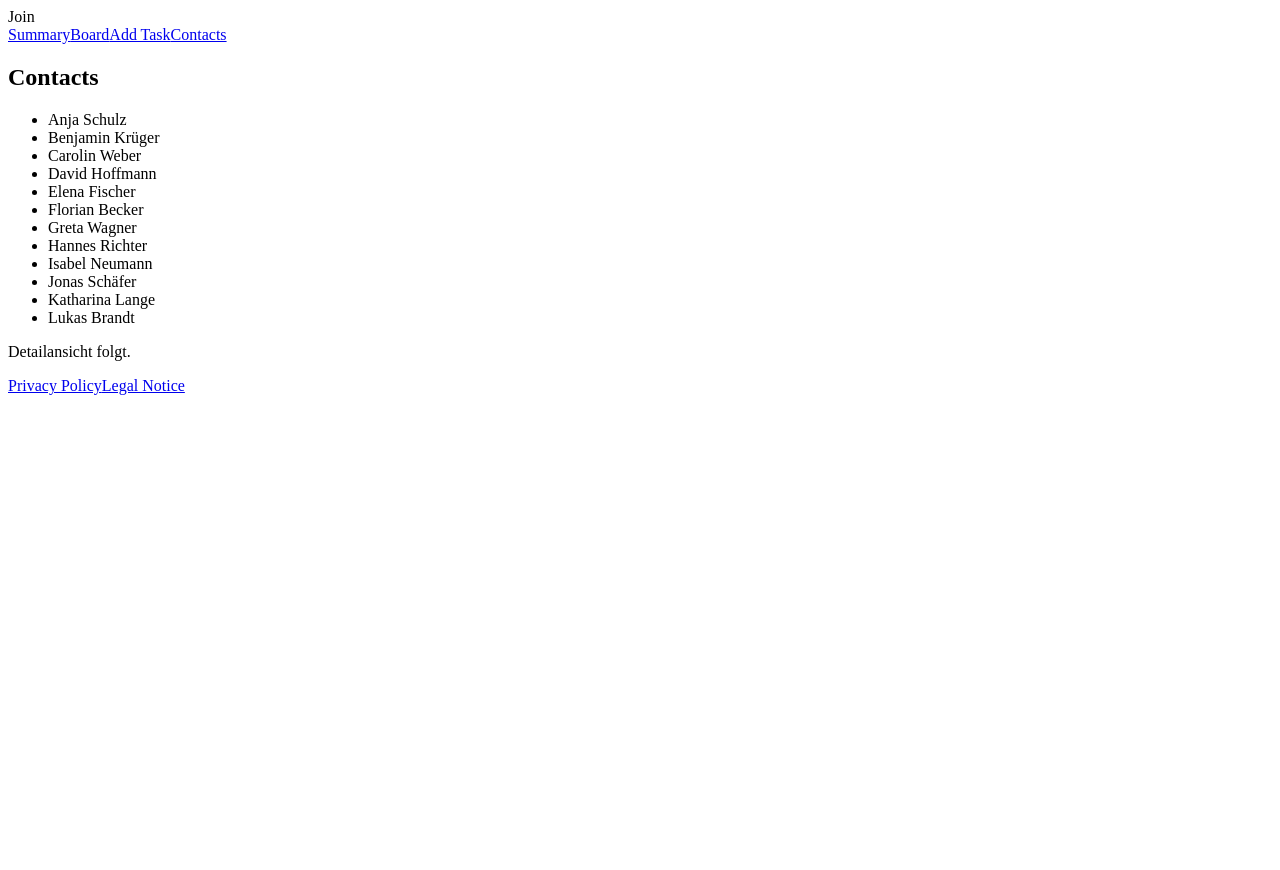
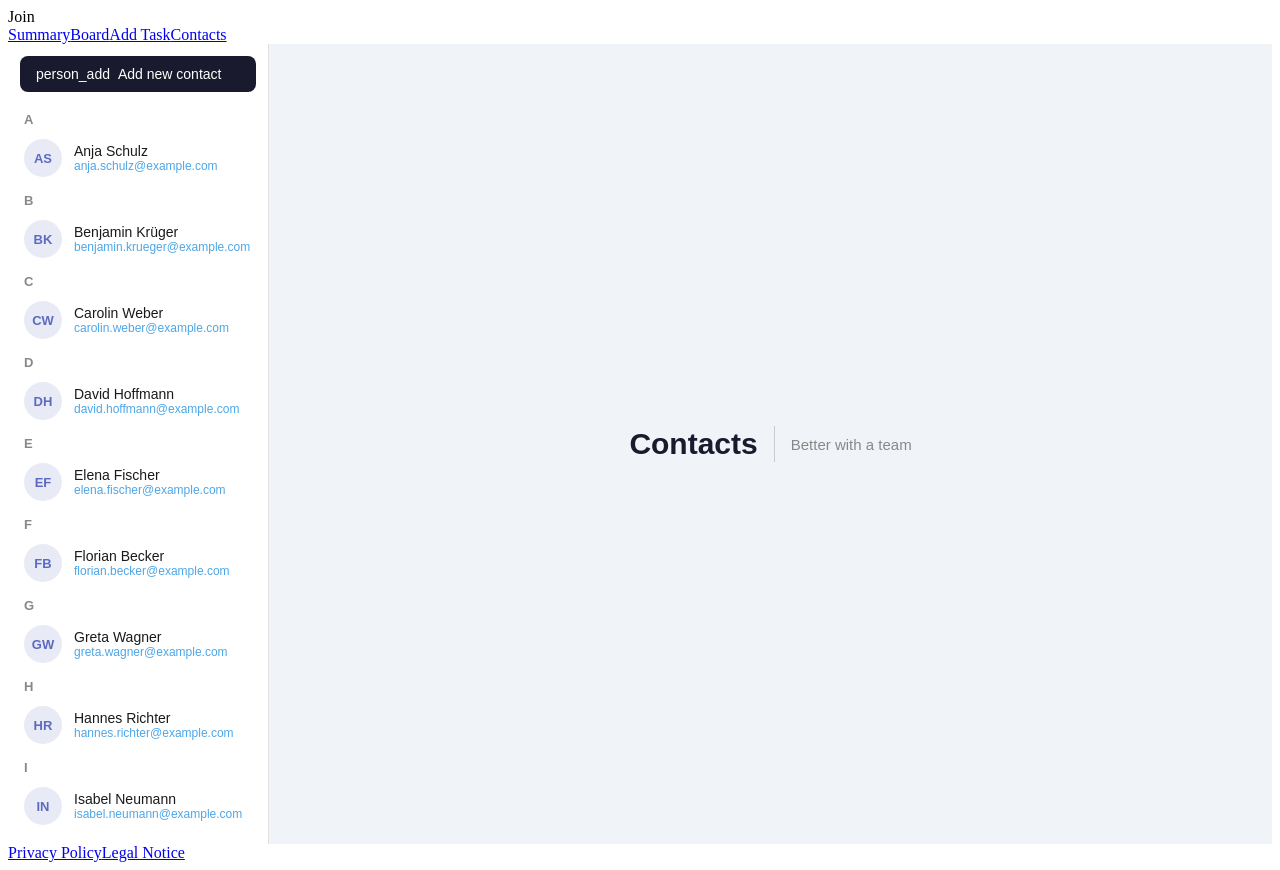
Before and after one commit to rogerfriebus/join, an Angular app: page /contacts in a window 1280 px wide. Before the commit the page ends 800 px from the top, so only its background shows below. Built offline with nearby package versions, Linux system fonts and the light colour scheme.

Commit message:
Feat: added Contact Grp to model, implemented base structure for UI

```diff
--- a/src/app/core/models/contact.model.ts
+++ b/src/app/core/models/contact.model.ts
@@ -23,3 +23,8 @@ export interface Contact {
   /** Letzter Änderungszeitpunkt (ISO-String), wird von Supabase gesetzt. */
   updatedAt?: string;
 }
+
+export interface ContactGroup {
+  letter: string;
+  contacts: Contact[];
+}
--- a/src/app/pages/contacts/contacts.html
+++ b/src/app/pages/contacts/contacts.html
@@ -16,28 +16,67 @@
     - Email per Regex prüfen.
     - Phone nur Zahlen, optional führendes +.
 -->
-<section class="contacts">
+  <!-- <section class="contacts">
   <h1>Contacts</h1>
 
   <div class="contacts__layout">
-    <!-- Platzhalter: Kontaktliste -->
+
     <aside class="contacts__list">
-      <!-- TODO: alphabetische Gruppierung statt flacher Liste -->
+
       <ul>
         @for (contact of contacts; track contact.id) {
           <li>{{ contact.name }}</li>
         }
       </ul>
 
-      <!-- TODO: Button "Add Contact" -->
+
     </aside>
 
-    <!-- Platzhalter: Detailansicht -->
+
     <article class="contacts__detail">
       <p>Detailansicht folgt.</p>
-      <!-- TODO: Detailansicht des ausgewählten Kontakts inkl. Edit/Delete -->
+
     </article>
   </div>
 
-  <!-- TODO: Platzhalter für Add/Edit Contact (Dialog/Overlay mit validiertem Formular) -->
-</section>
+TODO: Platzhalter für Add/Edit Contact (Dialog/Overlay mit validiertem Formular)
+</section>-->
+
+
+<div class="contacts-layout">
+
+  <aside class="contacts-sidebar">
+    <button class="add-btn">
+      <span class="material-icons">person_add</span>
+      Add new contact
+    </button>
+
+    <div class="contact-list">
+      <ng-container *ngFor="let group of groupedContacts">
+
+        <div class="separator">{{ group.letter }}</div>
+
+        <div
+          class="contact-item"
+          *ngFor="let contact of group.contacts"
+        >
+          <div class="avatar">{{ getInitials(contact.name) }}</div>
+          <div class="contact-info">
+            <p class="contact-name">{{ contact.name }}</p>
+            <p class="contact-email">{{ contact.email }}</p>
+          </div>
+        </div>
+
+      </ng-container>
+    </div>
+  </aside>
+
+  <main class="contacts-main">
+    <div class="main-header">
+      <h1>Contacts</h1>
+      <span class="divider"></span>
+      <p class="subtitle">Better with a team</p>
+    </div>
+  </main>
+
+</div>
--- a/src/app/pages/contacts/contacts.scss
+++ b/src/app/pages/contacts/contacts.scss
@@ -0,0 +1,119 @@
+.contacts-layout {
+  display: flex;
+  height: 100vh;
+  font-family: sans-serif;
+}
+
+.contacts-sidebar {
+  width: 260px;
+  min-width: 260px;
+  border-right: 1px solid #e0e0e0;
+  display: flex;
+  flex-direction: column;
+  overflow: hidden;
+}
+
+.add-btn {
+  margin: 12px;
+  padding: 10px 16px;
+  background: #1a1a2e;
+  color: #fff;
+  border: none;
+  border-radius: 8px;
+  font-size: 14px;
+  font-weight: 500;
+  display: flex;
+  align-items: center;
+  gap: 8px;
+  cursor: pointer;
+
+  &:hover {
+    background: #2d2d50;
+  }
+}
+
+.contact-list {
+  overflow-y: auto;
+  flex: 1;
+}
+
+.separator {
+  font-size: 13px;
+  font-weight: 600;
+  color: #888;
+  padding: 8px 16px 4px;
+}
+
+.contact-item {
+  display: flex;
+  align-items: center;
+  gap: 12px;
+  padding: 8px 16px;
+  cursor: pointer;
+
+  &:hover {
+    background: #f5f5f5;
+  }
+}
+
+.avatar {
+  width: 38px;
+  height: 38px;
+  border-radius: 50%;
+  background: #e8eaf6;
+  color: #5c6bc0;
+  display: flex;
+  align-items: center;
+  justify-content: center;
+  font-size: 13px;
+  font-weight: 600;
+  flex-shrink: 0;
+}
+
+.contact-info p {
+  margin: 0;
+}
+
+.contact-name {
+  font-size: 14px;
+  font-weight: 500;
+  color: #1a1a1a;
+}
+
+.contact-email {
+  font-size: 12px;
+  color: #4da6e8;
+}
+
+.contacts-main {
+  flex: 1;
+  background: #f0f4f8;
+  display: flex;
+  align-items: center;
+  justify-content: center;
+}
+
+.main-header {
+  display: flex;
+  align-items: center;
+  gap: 16px;
+
+  h1 {
+    font-size: 30px;
+    font-weight: 700;
+    margin: 0;
+    color: #1a1a2e;
+  }
+
+  .divider {
+    width: 1px;
+    height: 36px;
+    background: #ccc;
+  }
+
+  .subtitle {
+    margin: 0;
+    font-size: 15px;
+    color: #888;
+  }
+}
--- a/src/app/pages/contacts/contacts.ts
+++ b/src/app/pages/contacts/contacts.ts
@@ -1,4 +1,4 @@
-import { Component, inject } from '@angular/core';
+/*import { Component, inject } from '@angular/core';
 import { ContactService } from '../../core/services/contact.service';
 import { Contact } from '../../core/models/contact.model';
 
@@ -15,7 +15,7 @@ import { Contact } from '../../core/models/contact.model';
  *  - Edit Contact (Dialog/Formular).
  *  - Delete Contact.
  *  - Formular-Validierung (siehe contacts.html / docs).
- */
+ *
 @Component({
   selector: 'app-contacts',
   imports: [],
@@ -25,6 +25,55 @@ import { Contact } from '../../core/models/contact.model';
 export class Contacts {
   private readonly contactService = inject(ContactService);
 
-  /** Vorerst die Mock-Kontakte; später aus Supabase. */
+  //Vorerst die Mock-Kontakte; später aus Supabase.
   readonly contacts: Contact[] = this.contactService.getContacts();
+}*/
+
+import { Component, inject, computed } from '@angular/core';
+import { CommonModule } from '@angular/common';
+import { ContactService } from '../../core/services/contact.service';
+import { Contact, ContactGroup } from '../../core/models/contact.model';
+
+
+@Component({
+  selector: 'app-contacts',
+  standalone: true,
+  imports: [CommonModule],
+  templateUrl: './contacts.html',
+  styleUrls: ['./contacts.scss'],
+})
+export class Contacts {
+  private contactService = inject(ContactService);
+
+  readonly contacts: Contact[] = this.contactService.getContacts();
+
+  readonly groupedContacts: ContactGroup[] = computed(() => {
+    const sorted = [...this.contacts].sort((a, b) =>
+      a.name.localeCompare(b.name)
+    );
+
+    const groups = new Map<string, Contact[]>();
+
+    for (const contact of sorted) {
+      const letter = contact.name[0].toUpperCase();
+      if (!groups.has(letter)) {
+        groups.set(letter, []);
+      }
+      groups.get(letter)!.push(contact);
+    }
+
+    return Array.from(groups.entries()).map(([letter, contacts]) => ({
+      letter,
+      contacts,
+    }));
+  })();
+
+  getInitials(name: string): string {
+    return name
+      .split(' ')
+      .map((part) => part[0])
+      .join('')
+      .slice(0, 2)
+      .toUpperCase();
+  }
 }
```
